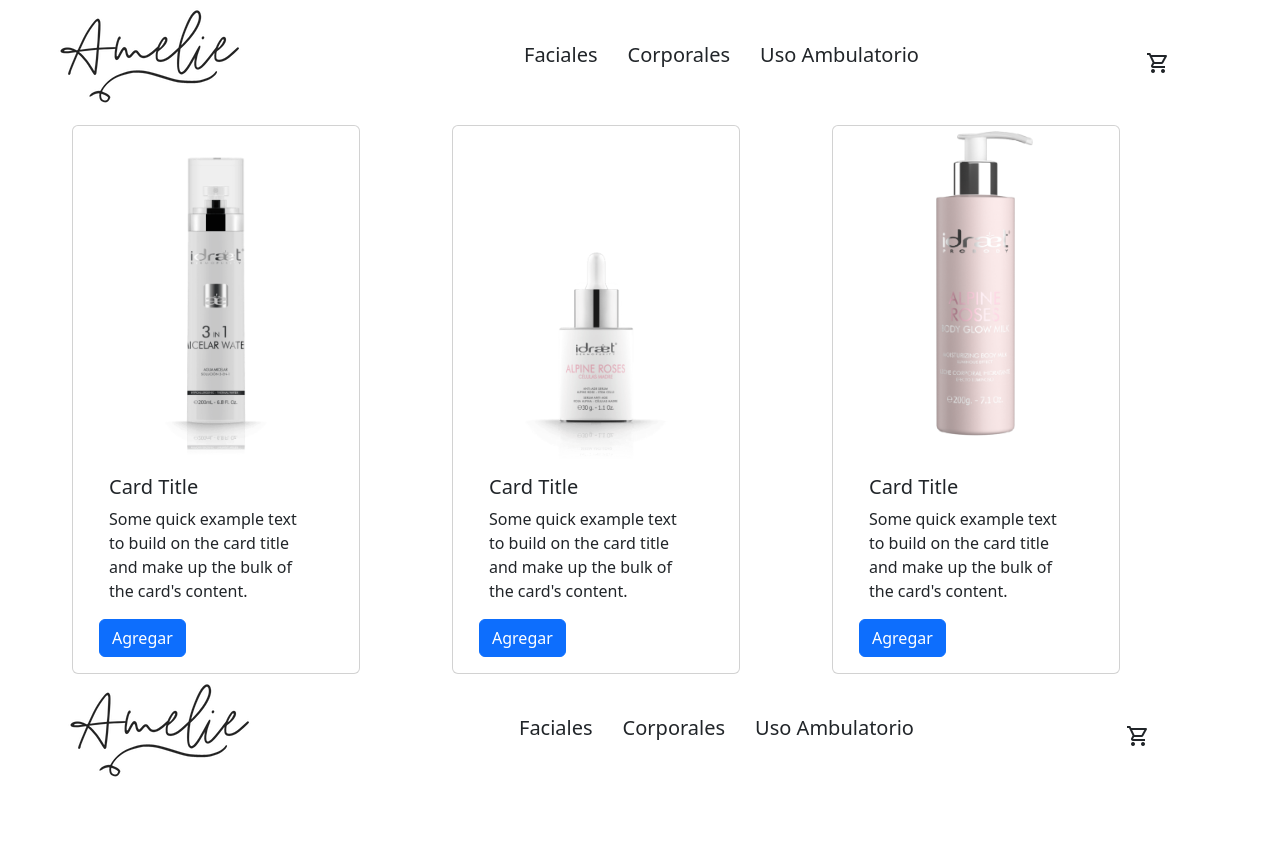
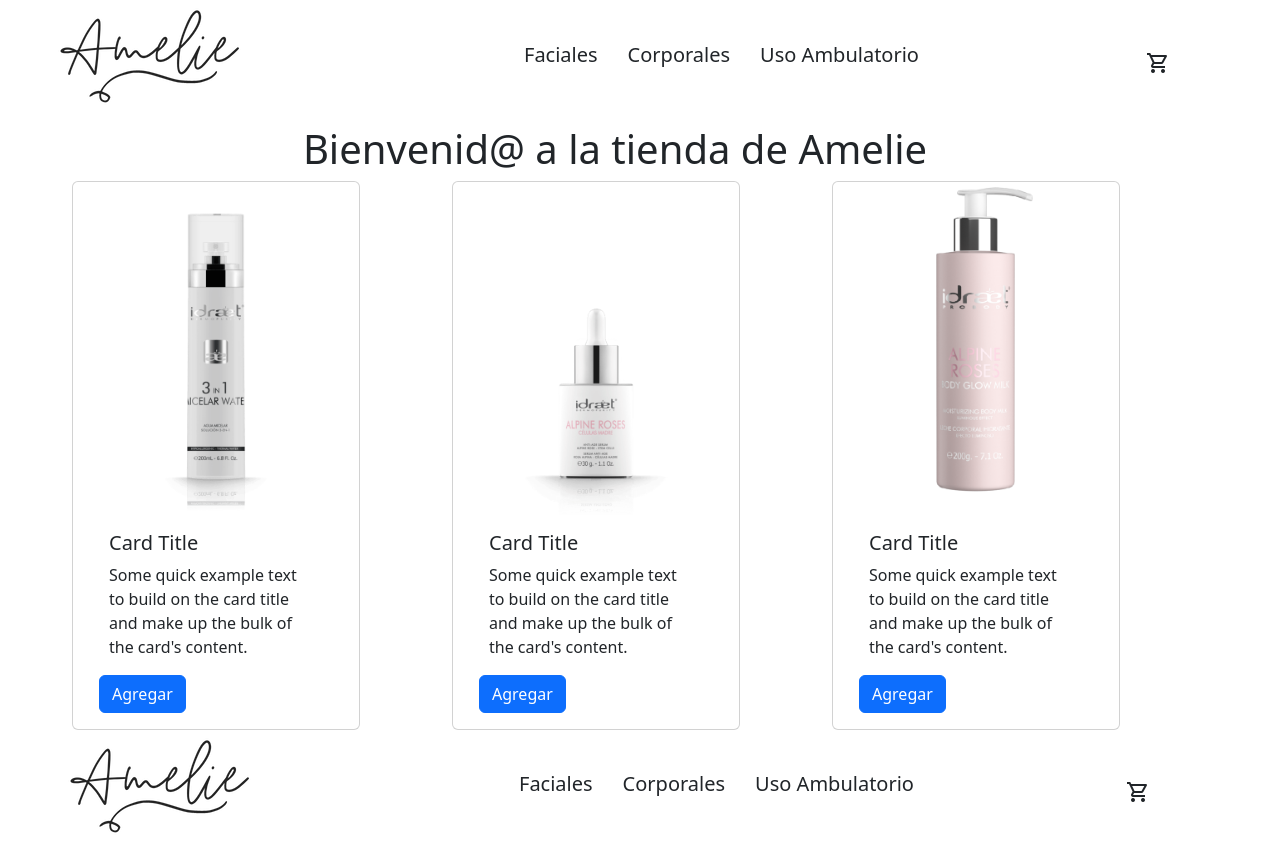
Before and after one commit to Emanuelgb91/ecommerce-amelie, a React (Create React App) app: page / in a window 1280 px wide. Before the commit the page ends 800 px from the top, so only its background shows below. Built offline with nearby package versions, Linux system fonts and the light colour scheme.

Commit message:
se creo una prop en app.js y se muestra en el main

```diff
--- a/src/App.css
+++ b/src/App.css
@@ -10,6 +10,10 @@
 body{
   font-family: 'Lato', sans-serif;
   font-size: 10px;
+}
+
+h1{
+  text-align: center;
 }
 
 .navBar ul li {
--- a/src/App.js
+++ b/src/App.js
@@ -8,7 +8,8 @@ const App = () => {
   return (
     <>
       <Header/>
-      <Main/>
+      <Main
+            saludo="Bienvenid@ a la tienda de Amelie"/>
       <Footer/>
     </>
   );
--- a/src/components/Main.jsx
+++ b/src/components/Main.jsx
@@ -1,8 +1,9 @@
 import ItemListContainer from "./ItemListContainer"
 
-const Main = () => {
+const Main = ({saludo}) => {
     return(
         <main>
+            <h1>{saludo}</h1>
             <ItemListContainer/>
         </main>
 
```
